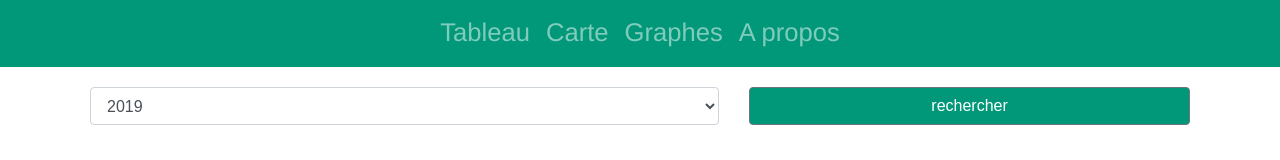
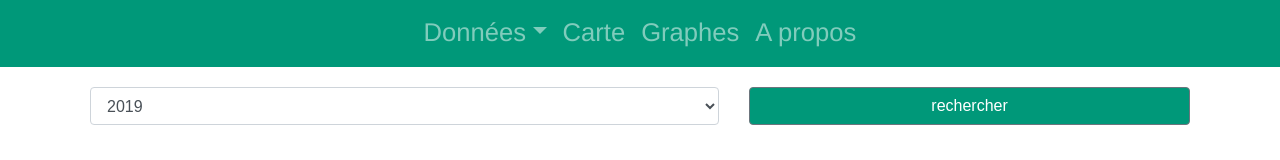
Before and after one commit to Julie-Ha/ihm_project, a Vue app: page /table in a window 1280 px wide. Shown: the top 160 px of the page. Built offline with nearby package versions, Linux system fonts and the light colour scheme; what vue-apexcharts would draw is missing.

Commit message:
add dropdown menu for tables

```diff
--- a/src/components/Navbar.vue
+++ b/src/components/Navbar.vue
@@ -1,32 +1,45 @@
 <template>
   <div id="app">
-      <b-navbar toggleable="lg" type="dark" style="background-color: #009879;" class="fix-top">
+    <b-navbar
+      toggleable="lg"
+      type="dark"
+      style="background-color: #009879;"
+      class="fix-top"
+    >
       <b-navbar-toggle target="nav-collapse"></b-navbar-toggle>
       <b-collapse id="nav-collapse" is-nav>
         <div class="menu">
           <b-navbar-nav>
-                  <b-nav-item to="/table">Tableau</b-nav-item>
-                  <b-nav-item to="/map" >Carte</b-nav-item>
-                  <b-nav-item to="/graph" >Graphes</b-nav-item>
-                  <b-nav-item to="/about" >A propos</b-nav-item>
+            <b-nav-item-dropdown text="Données" right>
+              <b-dropdown-item href="#"
+                ><b-nav-item to="/tablefiltre" class="dark"
+                  >Nombre d'aides par gare par période</b-nav-item
+                ></b-dropdown-item
+              >
+              <b-dropdown-item href="#"
+                ><b-nav-item to="/table" class="dark"
+                  >Comparaison avec le total de voyageurs</b-nav-item
+                ></b-dropdown-item
+              >
+            </b-nav-item-dropdown>
+            <b-nav-item to="/map">Carte</b-nav-item>
+            <b-nav-item to="/graph">Graphes</b-nav-item>
+            <b-nav-item to="/about">A propos</b-nav-item>
           </b-navbar-nav>
         </div>
       </b-collapse>
     </b-navbar>
-      <router-view/>
+    <router-view />
   </div>
 </template>
 
 <script>
-
-
 export default {
   name: "Navbar",
-
 };
 </script>
 <style lang="scss">
- .fix-top{
+.fix-top {
   margin-top: -63px;
 }
 .menu {
@@ -38,7 +51,13 @@ export default {
   text-align: center;
   color: #fff;
   font-size: 1.6rem;
+}
 
+.dropdown-menu {
+  background-color: #009879 !important;
+}
 
-}
+// .navbar-dark .navbar-nav .nav-link {
+//   color: rgba(255, 255, 255, 0.8) !important;
+// }
 </style>
```
Lines whose indentation alone changed are shown as unchanged.
